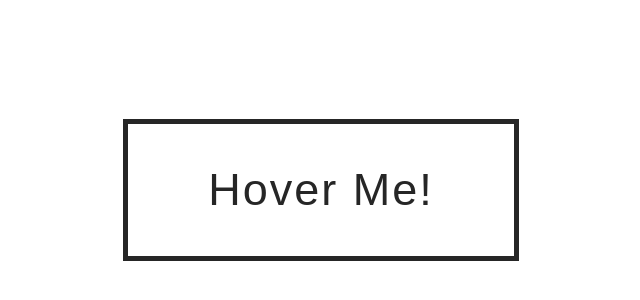
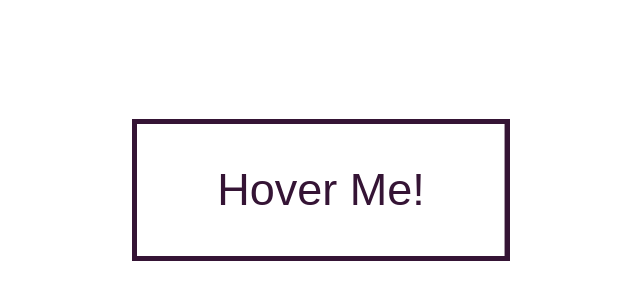
Before and after one commit to luisMontanoRojas/Creative-CSS-Animations-Transitions-And-Transforms-Course, a plain HTML site: page Seccion4_CssTransformsCreativeExamples/14.CreativeButtonHoverEffect3/index.html in a window 1280 px wide. Shown: the part 218-518 px from the top of the page, without its empty margins (319-959 px from the left). Drawn offline with Linux system fonts and the light colour scheme.

Commit message:
Creative button hover effect 4

```diff
--- a/Seccion4_CssTransformsCreativeExamples/14.CreativeButtonHoverEffect3/style.css
+++ b/Seccion4_CssTransformsCreativeExamples/14.CreativeButtonHoverEffect3/style.css
@@ -6,15 +6,15 @@ body {
 }
 
 a {
+    text-decoration: none;
+    color: #351435;
+    font-family: sans-serif;
+    font-size: 45px;
+    border: 5px solid #351435;
     padding: 40px 80px;
-    font-family: sans-serif;
-    text-decoration: none;
-    color: #262626;
-    font-size: 45px;
-    letter-spacing: 2px;
-    border: 5px solid #262626;
     position: relative;
-    transition: 1s;
+    transition: all 1s;
+    overflow: hidden;
 }
 
 a:before {
@@ -24,31 +24,15 @@ a:before {
     top: 0;
     height: 100%;
     width: 100%;
-    background-color: #262626;
-    transition: 1s;
-    transform: rotateY(90deg);
+    background-color: #351435;
     z-index: -1;
-}
-
-a:after {
-    content: "";
-    position: absolute;
-    left: 0;
-    top: 0;
-    height: 100%;
-    width: 100%;
-    background-color: #262626;
-    transition: 1s;
-    transform: rotateX(90deg);
-    z-index: -1;
+    transform: translateX(100%);
+    /* transform: translateY(100%); */
+    transition: all 1s;
 }
 
 a:hover:before {
-    transform: rotateX(0deg);
-}
-
-a:hover:after {
-    transform: rotateY(0deg);
+    transform: translateX(0);
 }
 
 a:hover {
--- /dev/null
+++ b/Seccion4_CssTransformsCreativeExamples/15.CreativeButtonHoverEffect4/style.css
@@ -0,0 +1,25 @@
+body {
+    height: 100vh;
+    display: flex;
+    justify-content: center;
+    align-items: center;
+}
+
+a {
+    text-decoration: none;
+    padding: 40px 80px;
+    color: #E1332D;
+    border: 3px solid #E1332D;
+    text-transform: uppercase;
+    font-size: 45px;
+    font-family: 'roboto';
+    font-weight: 300;
+    letter-spacing: -2px;
+    transition: all 0.5s;
+}
+
+a:hover {
+    font-weight: 900;
+    letter-spacing: 10px;
+    border: 7px solid #E1332D;
+}
```
Also changed, not shown: Seccion4_CssTransformsCreativeExamples/15.CreativeButtonHoverEffect4/index.html (added, +23 -0 lines).
